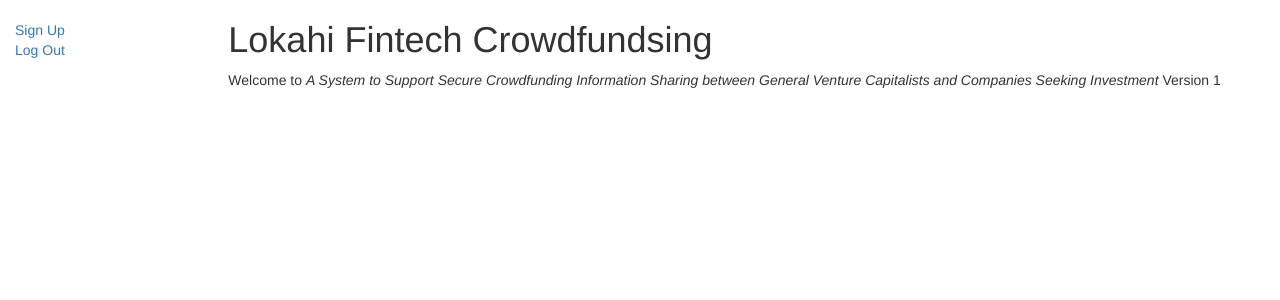
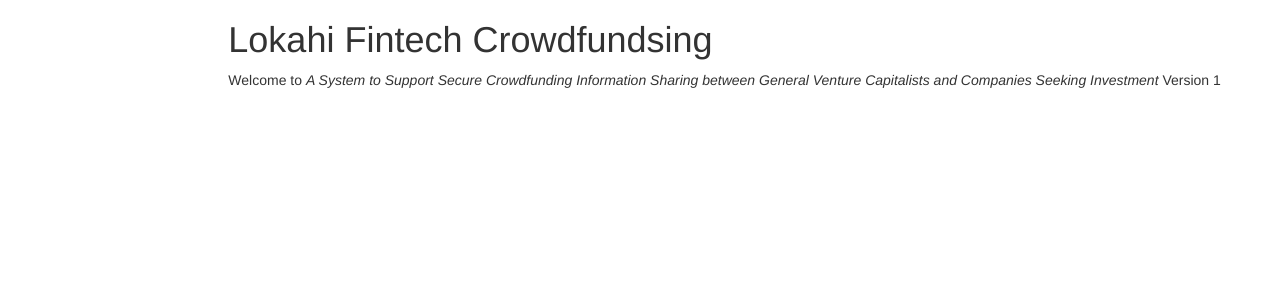
Before and after one commit to seansio1995/crowdfunding, a Django app: page /catalog/ in a window 1280 px wide. Shown: the top 300 px of the page. Run offline with Django 3.2, Linux system fonts and the light colour scheme; some libraries are stand-ins or nearby versions.

Commit message:
Update base_generic.html

```diff
--- a/cs3240-f17-team20/cs3240-f17-team20/demo/demo/catalog/templates/base_generic.html
+++ b/cs3240-f17-team20/cs3240-f17-team20/demo/demo/catalog/templates/base_generic.html
@@ -22,8 +22,6 @@
       <div class="col-sm-2">
       {% block sidebar %}
       <ul class="sidebar-nav">
-          <li><a href="{% url 'signup' %}">Sign Up</a></li>
-          <li><a href=""> Log Out</a></li>
       </ul>
      {% endblock %}
       </div>
```
